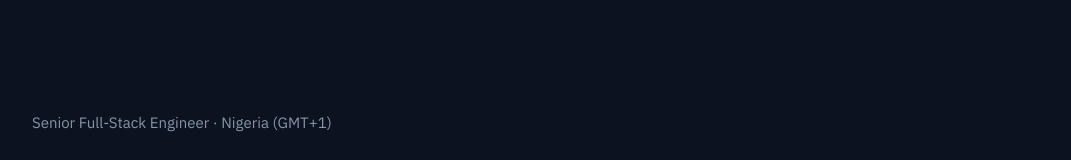
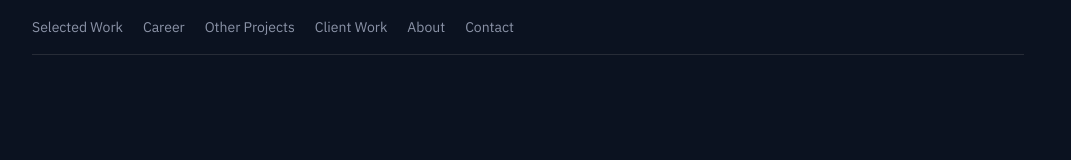
Before and after one commit to abrahamisaiah129/abrahamisaiah129.github.io, a Next.js app: page / in a window 1280 px wide. Shown: the top 160 px of the page, without its empty margins (112-1183 px from the left). Built offline with nearby package versions, Linux system fonts and the light colour scheme.

Commit message:
Add sticky navigation bar, favicon, and Open Graph metadata

```diff
--- a/app/layout.tsx
+++ b/app/layout.tsx
@@ -5,6 +5,27 @@ export const metadata: Metadata = {
   title: "Isaiah Abraham — Senior Full-Stack Engineer",
   description:
     "Senior full-stack engineer building fintech, logistics, and NGO software on the MERN stack.",
+  openGraph: {
+    title: "Isaiah Abraham — Senior Full-Stack Engineer",
+    description: "Senior full-stack engineer building fintech, logistics, and NGO software on the MERN stack.",
+    url: "https://abrahamisaiah129.github.io",
+    siteName: "Isaiah Abraham Portfolio",
+    images: [
+      {
+        url: "https://avatars.githubusercontent.com/u/96689032?v=4",
+        width: 400,
+        height: 400,
+      },
+    ],
+    locale: "en_US",
+    type: "website",
+  },
+  twitter: {
+    card: "summary_large_image",
+    title: "Isaiah Abraham — Senior Full-Stack Engineer",
+    description: "Senior full-stack engineer building fintech, logistics, and NGO software on the MERN stack.",
+    images: ["https://avatars.githubusercontent.com/u/96689032?v=4"],
+  },
 };
 
 export default function RootLayout({
--- a/app/page.module.css
+++ b/app/page.module.css
@@ -2,6 +2,36 @@
   max-width: 1040px;
   margin: 0 auto;
   padding: 0 24px;
+}
+
+/* ---------- Navigation ---------- */
+
+.nav {
+  position: sticky;
+  top: 0;
+  z-index: 100;
+  background: var(--bg);
+  padding: 16px 0;
+  border-bottom: 1px solid var(--line);
+  margin-bottom: 24px;
+}
+
+.navLinks {
+  display: flex;
+  gap: 20px;
+  flex-wrap: wrap;
+  font-size: 14px;
+  font-family: var(--font-body);
+}
+
+.navLinks a {
+  text-decoration: none;
+  color: var(--muted);
+  transition: color 0.15s ease;
+}
+
+.navLinks a:hover {
+  color: var(--accent);
 }
 
 /* ---------- Hero ---------- */
--- a/app/page.tsx
+++ b/app/page.tsx
@@ -11,6 +11,17 @@ import styles from "./page.module.css";
 export default function Home() {
   return (
     <main className={styles.main}>
+      <nav className={styles.nav}>
+        <div className={styles.navLinks}>
+          <a href="#work">Selected Work</a>
+          <a href="#experience">Career</a>
+          <a href="#projects">Other Projects</a>
+          <a href="#client-work">Client Work</a>
+          <a href="#about">About</a>
+          <a href="#contact">Contact</a>
+        </div>
+      </nav>
+
       <section className={styles.hero}>
         <div className={styles.heroText}>
           <p className={styles.kicker}>{profile.role} · {profile.location}</p>
```
Also changed, not shown: app/icon.svg (added).
